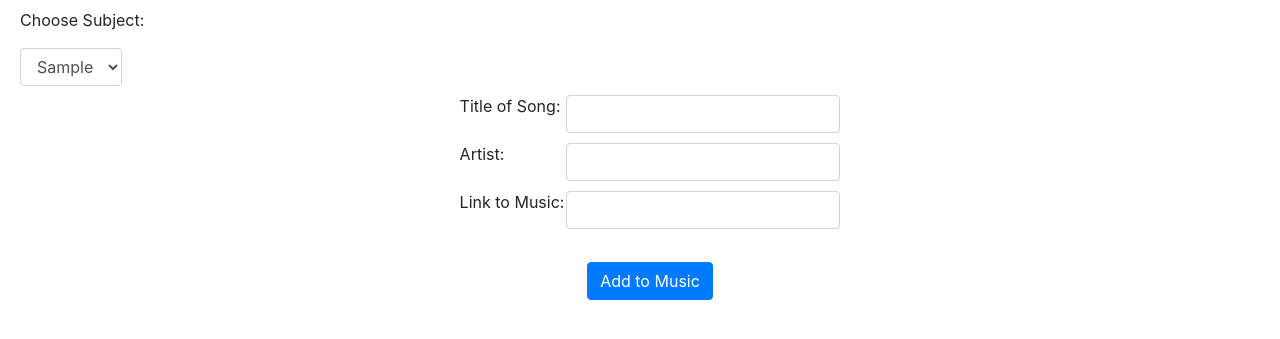
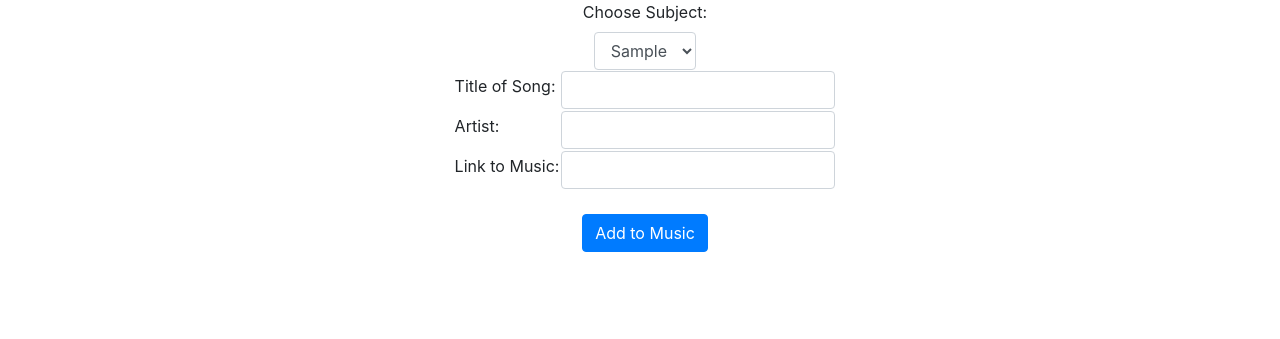
Before and after one commit to fteng1/edusound, a Python web app: template templates/InputMusic.html in a window 1280 px wide. Shown: the part 251-590 px from the top of the page. Run offline with Jinja, Linux system fonts and the light colour scheme; the template is opened without the code that fills it: most values are stand-ins (such as "Sample title", 1, 10 or a date in 2020); some libraries are stand-ins or nearby versions.

Commit message:
commented out css

```diff
--- a/css/InputMusic.css
+++ b/css/InputMusic.css
@@ -24,9 +24,13 @@
   padding-bottom: 6vh;
 }
 
-.input_music {
+/* .input_music {
   margin-top: 1vh;
-}
+  width: 300px;
+  height: 40px;
+  border-color: #8ecaff;
+  border-width: thick;
+} */
 
 select {
   width: 8vw !important;
--- a/templates/InputMusic.html
+++ b/templates/InputMusic.html
@@ -10,6 +10,7 @@
   <link href="css/InputMusic.css" rel="stylesheet" />
 </head>
 
+<center>
 <body>
   <nav class="navbar navbar-expand-lg">
     <a class="navbar-brand">Input Music</a>
@@ -19,8 +20,8 @@
   <div class="input_music">
     <div class="create_music_entry">
       <!-- <h2>Input Music</h2> -->
-      <label style="padding-left:20px" for="subjects">Choose Subject:</label>
-      <form style="padding-left:20px" id="subjects" method="post">
+      <label style="padding-left:10px" for="subjects">Choose Subject:</label>
+      <form style="padding-left:10px" id="subjects" method="post">
         <select class="input_music form-control" name="subject-type">
           {% for sub in subject_list %}
           <option value="{{sub.name.replace(' ', '%')}}">{{sub.name}}</option>
@@ -76,3 +77,4 @@
     </div>
   </div>
 </body>
+</center>
```
Also changed, not shown: css/InputNotes.css (+7 -0 lines).
